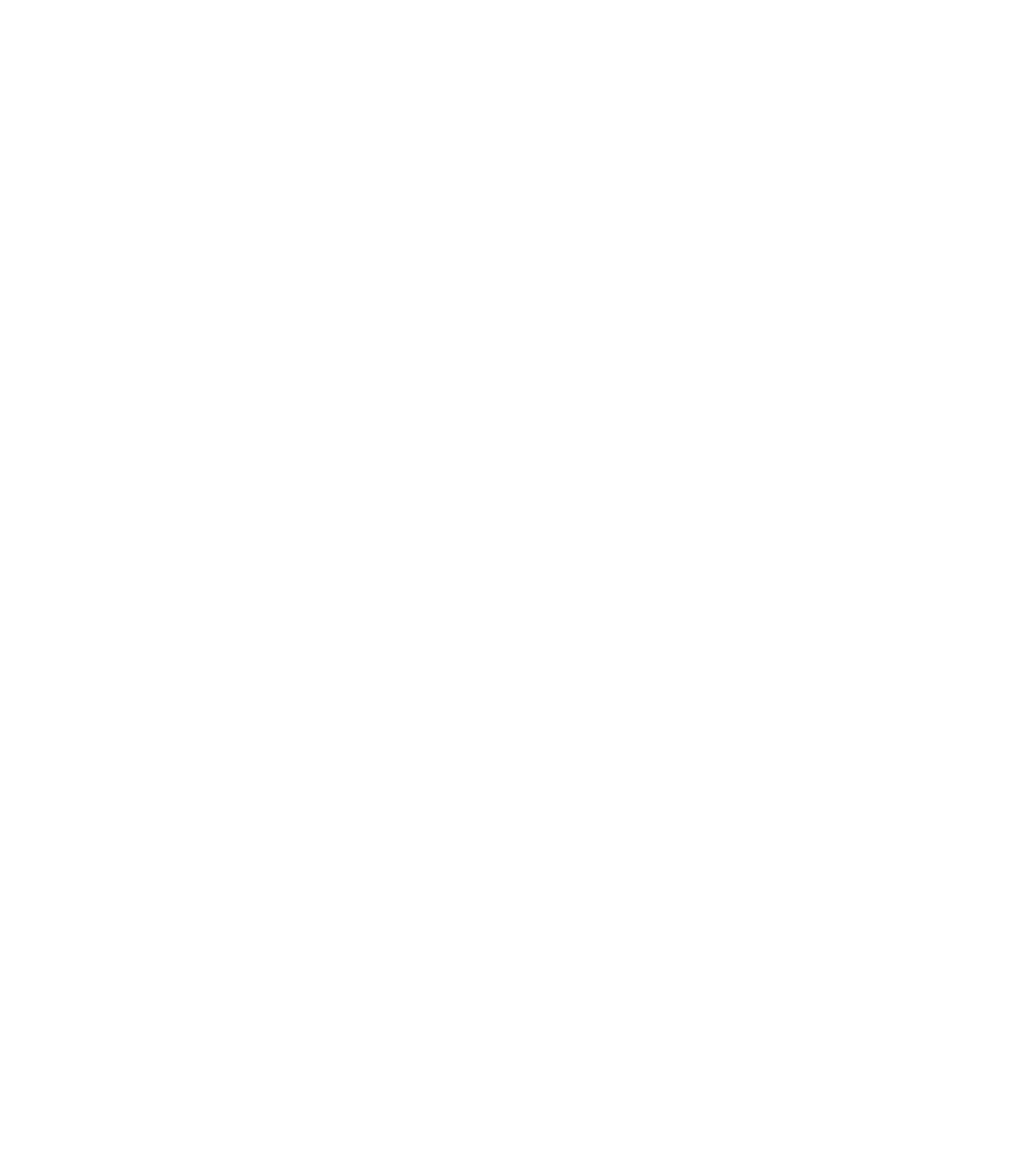
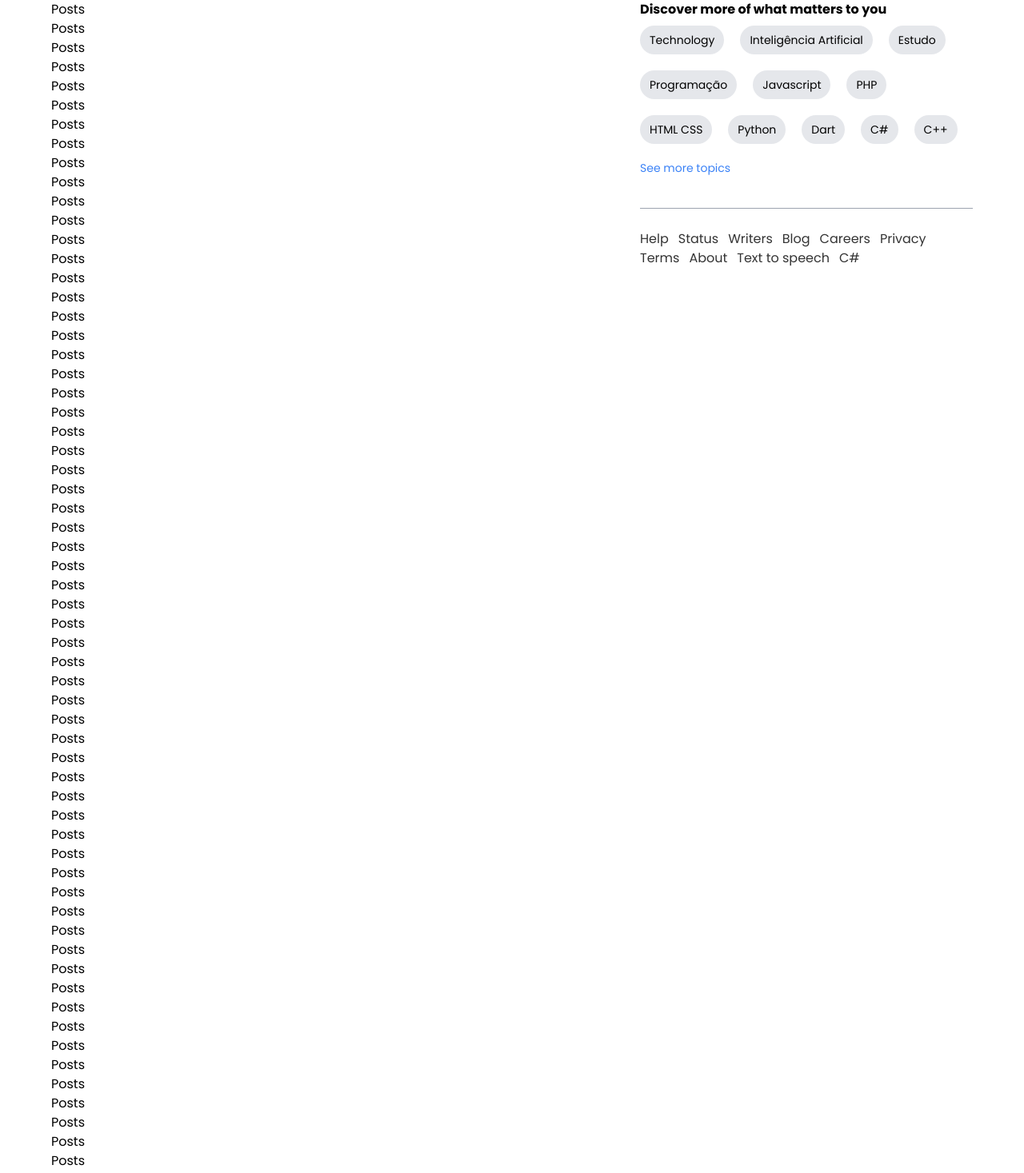
Before and after one commit to PedroOroch/Full-Stack-Blog-App, a React (Vite) app in the folder blog-project-app/: page /demo in a window 1280 px wide. Shown: the part 740-2207 px from the top of the page at 80% size. Before the commit the page ends 800 px from the top, so only its background shows below. Built offline with nearby package versions, Linux system fonts and the light colour scheme; the HTML template or start-up script is replaced by a standard one.

Commit message:
Pagina demo em criação

```diff
--- /dev/null
+++ b/blog-project-app/src/components/Common/Posts/Posts.jsx
@@ -0,0 +1,80 @@
+import React from 'react'
+
+const Posts = () => {
+  return (
+    <div>
+
+        <h1>Posts</h1>
+        <h1>Posts</h1>
+        <h1>Posts</h1>
+        <h1>Posts</h1>
+        <h1>Posts</h1>
+        <h1>Posts</h1>
+        <h1>Posts</h1>
+        <h1>Posts</h1>
+        <h1>Posts</h1>
+        <h1>Posts</h1>
+        <h1>Posts</h1>
+        <h1>Posts</h1>
+        <h1>Posts</h1>
+        <h1>Posts</h1>
+        <h1>Posts</h1>
+        <h1>Posts</h1>
+        <h1>Posts</h1>
+        <h1>Posts</h1>
+        <h1>Posts</h1>
+        <h1>Posts</h1>
+        <h1>Posts</h1>
+        <h1>Posts</h1>
+        <h1>Posts</h1>
+        <h1>Posts</h1>
+        <h1>Posts</h1>
+        <h1>Posts</h1>
+        <h1>Posts</h1>
+        <h1>Posts</h1>
+        <h1>Posts</h1>
+        <h1>Posts</h1>
+        <h1>Posts</h1>
+        <h1>Posts</h1>
+        <h1>Posts</h1>
+        <h1>Posts</h1>
+        <h1>Posts</h1>
+        <h1>Posts</h1>
+        <h1>Posts</h1>
+        <h1>Posts</h1>
+        <h1>Posts</h1>
+        <h1>Posts</h1>
+        <h1>Posts</h1>
+        <h1>Posts</h1>
+        <h1>Posts</h1>
+        <h1>Posts</h1>
+        <h1>Posts</h1>
+        <h1>Posts</h1>
+        <h1>Posts</h1>
+        <h1>Posts</h1>
+        <h1>Posts</h1>
+        <h1>Posts</h1>
+        <h1>Posts</h1>
+        <h1>Posts</h1>
+        <h1>Posts</h1>
+        <h1>Posts</h1>
+        <h1>Posts</h1>
+        <h1>Posts</h1>
+        <h1>Posts</h1>
+        <h1>Posts</h1>
+        <h1>Posts</h1>
+        <h1>Posts</h1>
+        <h1>Posts</h1>
+        <h1>Posts</h1>
+        <h1>Posts</h1>
+        <h1>Posts</h1>
+        <h1>Posts</h1>
+        <h1>Posts</h1>
+        <h1>Posts</h1>
+        <h1>Posts</h1>
+
+    </div>
+  )
+}
+
+export default Posts
--- a/blog-project-app/src/components/Demo/Demo.jsx
+++ b/blog-project-app/src/components/Demo/Demo.jsx
@@ -1,12 +1,22 @@
 import React from 'react'
 import Banner from './Banner'
 import Trending from './Trending'
+import Posts from "../Common/Posts/Posts";
+import Discover from "./Discover"
 
 const Demo = () => {
   return (
    <>
        <Banner />
        <Trending />
+       <div className='size py-7 flex flex-col-reverse md:flex-row gap-[7rem]'>
+          <div className='flex-[1.5]'>
+              <Posts />
+          </div>
+          <div className='flex-[1] relative'>
+              <Discover />
+          </div>
+       </div>
    </>
   )
 }
--- /dev/null
+++ b/blog-project-app/src/components/Demo/Discover.jsx
@@ -0,0 +1,30 @@
+import React from 'react'
+import { discover } from '../../data'
+import { discoverActions } from './../../data';
+
+const Discover = () => {
+  return (
+    <div className='sticky top-[6rem]'>
+        <div className='border-b border-gray-400 pb-7'>
+            <h2 className='font-semibold'>Discover more of what matters to you</h2>
+            <div className='my-2 flex items-center gap-5 flex-wrap'>
+                {discover.map((item, i) => (
+                    <button
+                    key={i}
+                    className='bg-gray-200 py-2 px-3 text-sm rounded-full'>{item}</button>
+                ))}
+            </div>
+            <button className='text-blue-500 text-sm py-3 hover:text-blue-800'>See more topics</button>
+        </div>
+        <div className='flex items-center flex-wrap gap-3 leading-3 pt-8'>
+            {discoverActions.map((items, i) => (
+                <button key={i} className='text-md text-black1'>
+                    {items}
+                </button>
+            ))}
+        </div>
+    </div>
+  )
+}
+
+export default Discover
--- a/blog-project-app/src/data.js
+++ b/blog-project-app/src/data.js
@@ -19,4 +19,31 @@
 
 export const posts = [ ];
 
-export const discover= [ ];
+export const discover= [
+    "Technology",
+    "Inteligência Artificial",
+    "Estudo",
+    "Programação",
+    "Javascript",
+    "PHP",
+    "HTML CSS",
+    "Python",
+    "Dart",
+    "C#",
+    "C++",
+
+];
+
+export const discoverActions= [
+    "Help",
+    "Status",
+    "Writers",
+    "Blog",
+    "Careers",
+    "Privacy",
+    "Terms",
+    "About",
+    "Text to speech",
+    "C#",
+
+];
```
